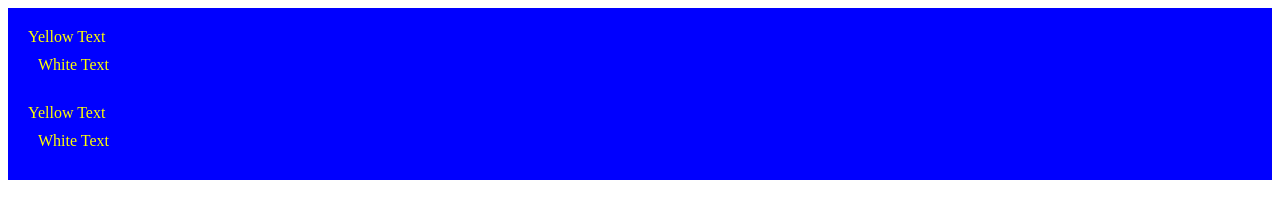
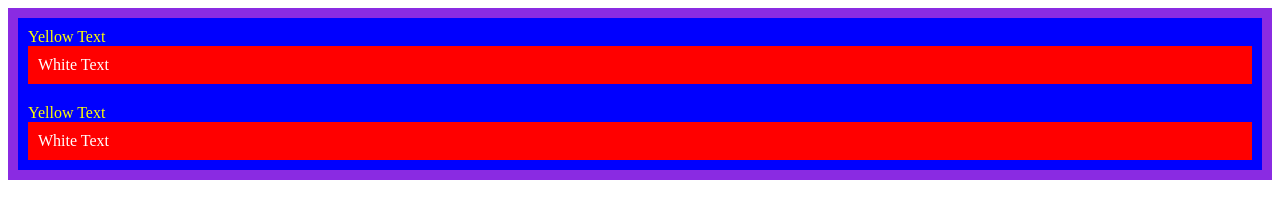
Before and after one commit to MWooddy/Web-Development-Projects-1, a plain HTML site: page 7.0 CSS Cascade/index.html in a window 1280 px wide. Drawn offline with Linux system fonts and the light colour scheme.

Commit message:
Completed CSS Cascade Task

```diff
--- a/7.0 CSS Cascade/style.css
+++ b/7.0 CSS Cascade/style.css
@@ -10,3 +10,12 @@ p {
   margin: 0;
   padding: 0;
 }
+#outer-box{
+  background-color: blueviolet;
+}
+.inner-box{
+  background-color: red;
+}
+.white-text{
+  color: white;
+}
```
